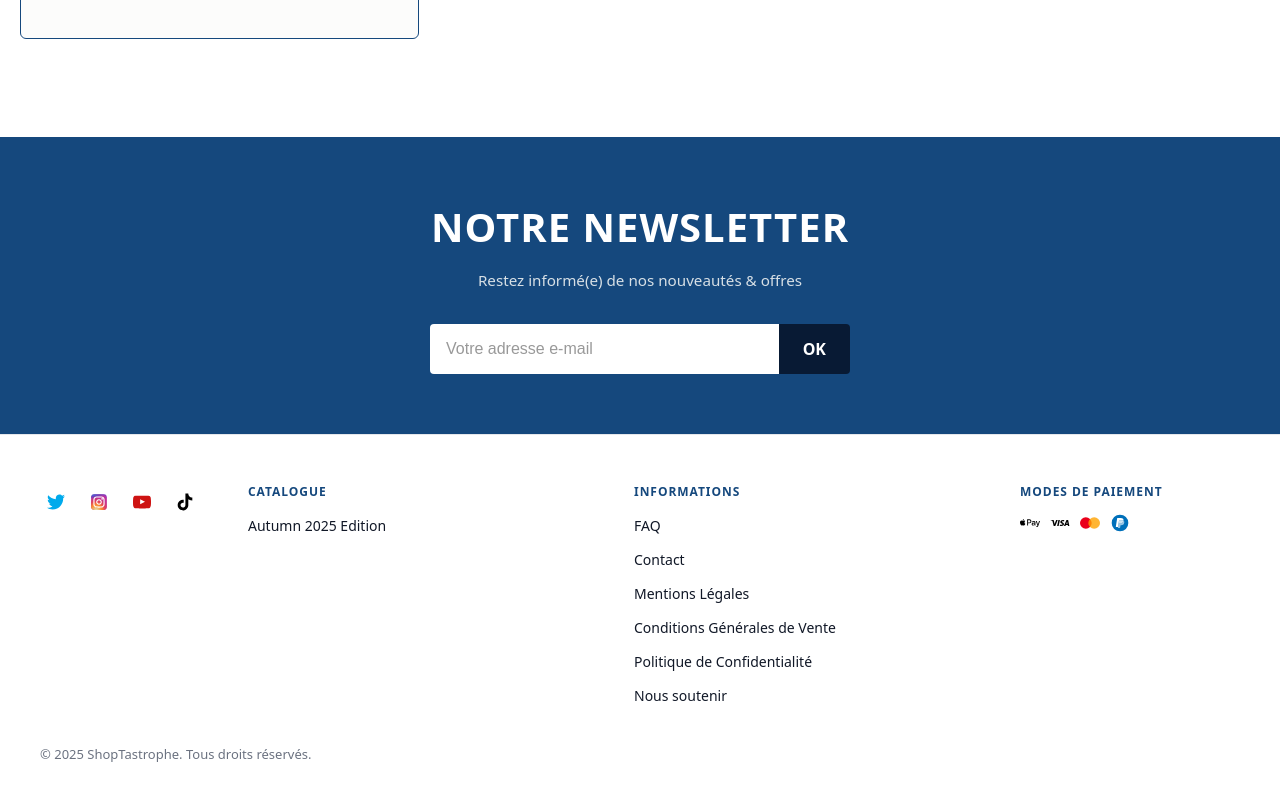
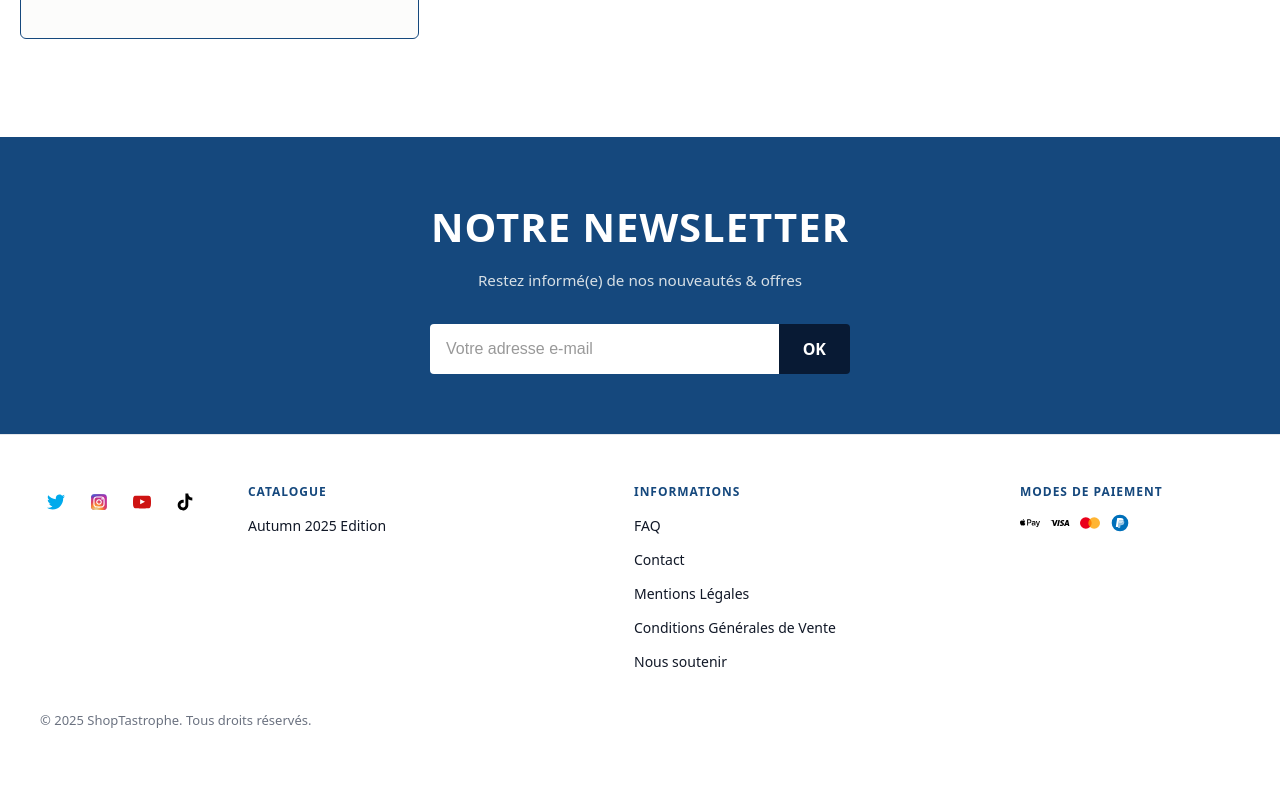
Before and after one commit to LiOlivier/ShopTastrophe, a React app in the folder frontend/: page / in a window 1280 px wide. Shown: the part 1752-2552 px from the top of the page. After the commit the page ends 2530 px from the top, so only its background shows below. Built offline with nearby package versions, Linux system fonts and the light colour scheme; the HTML template or start-up script is replaced by a standard one.

Commit message:
remove that

```diff
--- a/frontend/src/components/Footer.jsx
+++ b/frontend/src/components/Footer.jsx
@@ -48,9 +48,6 @@ export default function Footer() {
                 <a href="/cgv">Conditions Générales de Vente</a>
               </li>
               <li>
-                <a href="/privacy">Politique de Confidentialité</a>
-              </li>
-              <li>
                 <a href="/soutenir">Nous soutenir</a>
               </li>
             </ul>
```
